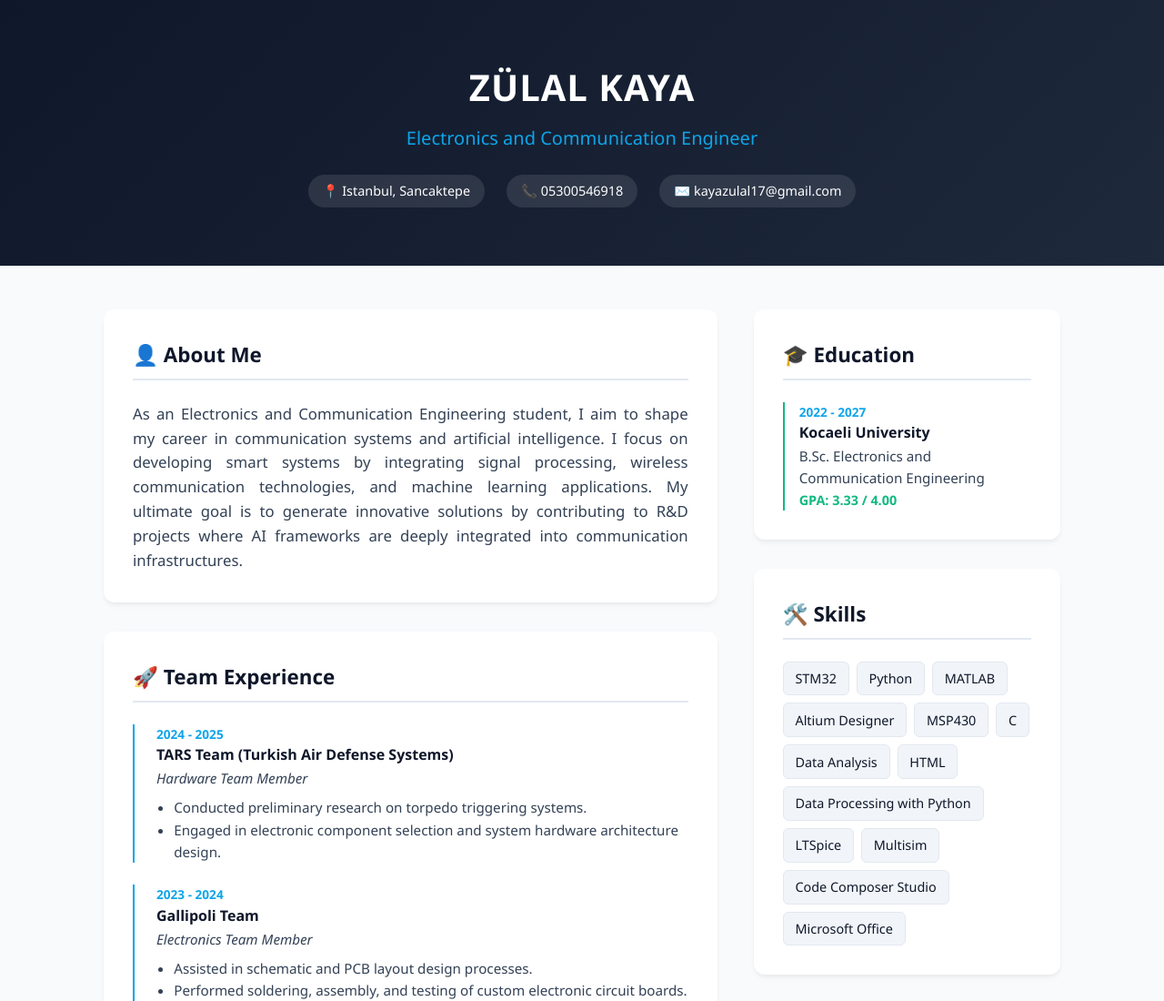
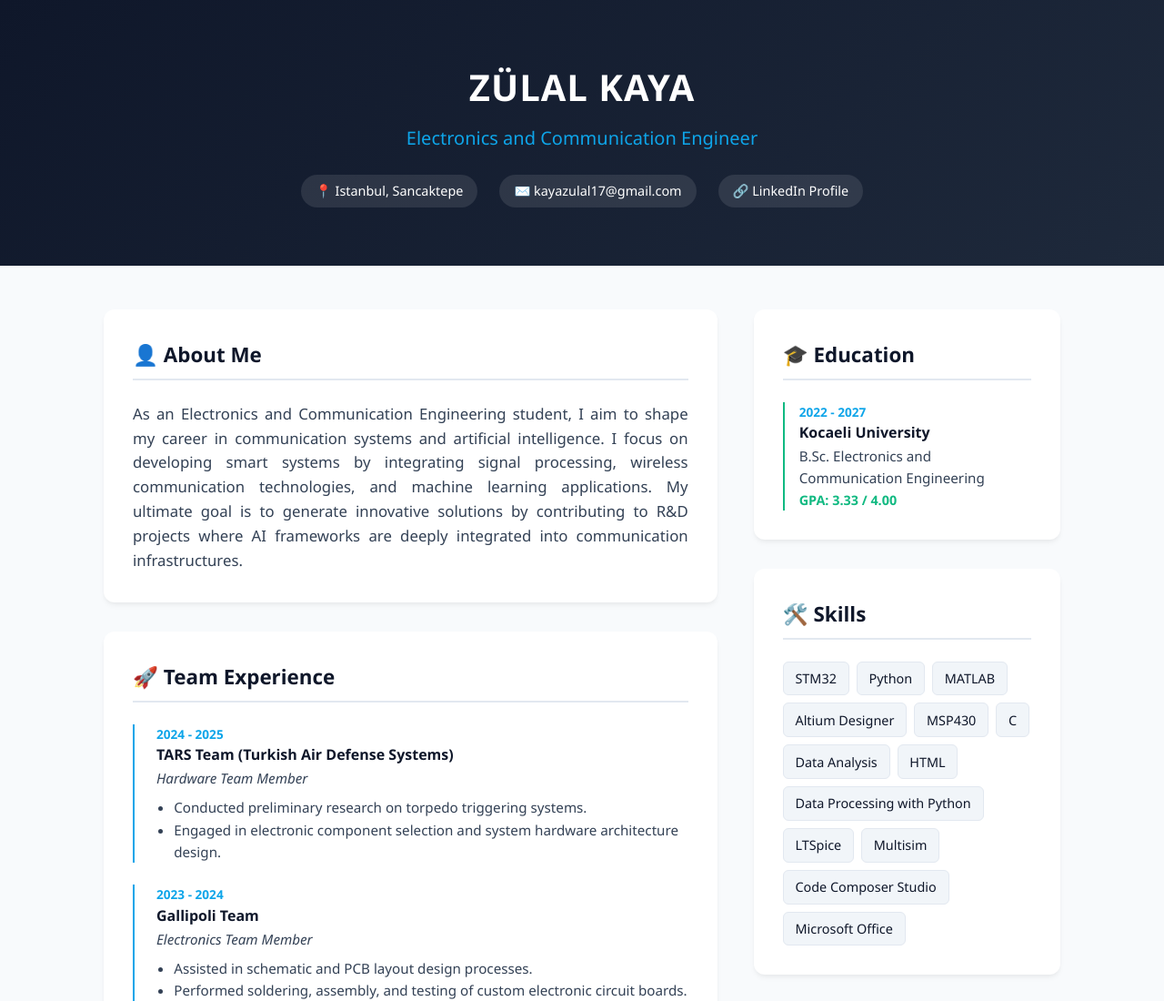
Before and after one commit to kayazulal/portfolio, a plain HTML site: page index.html in a window 1280 px wide. Shown: the top 1100 px of the page at 91% size. Drawn offline with Linux system fonts and the light colour scheme.

Commit message:
Add files via upload

```diff
--- a/index.html
+++ b/index.html
@@ -61,10 +61,17 @@
             font-size: 0.9rem;
         }
 
-        .contact-info span {
+        .contact-info span, .contact-info a {
             background: rgba(255, 255, 255, 0.1);
             padding: 0.4rem 1rem;
             border-radius: 20px;
+            color: white;
+            text-decoration: none;
+            transition: background 0.3s ease;
+        }
+
+        .contact-info a:hover {
+            background: var(--secondary-color);
         }
 
         main {
@@ -221,13 +228,14 @@
             <h2>Electronics and Communication Engineer</h2>
             <div class="contact-info">
                 <span>📍 Istanbul, Sancaktepe</span>
-                <span>📞 05300546918</span>
                 <span>✉️ kayazulal17@gmail.com</span>
+                <a href="https://www.linkedin.com/in/z%C3%BClal-kaya-278754289" target="_blank">🔗 LinkedIn Profile</a>
             </div>
         </div>
     </header>
 
     <main>
+        <!-- Left Column: About, Experience, and Projects -->
         <div class="main-content">
             <section id="about">
                 <h3>👤 About Me</h3>
@@ -291,6 +299,7 @@
             </section>
         </div>
 
+        <!-- Right Column: Education, Skills, and Certifications -->
         <div class="sidebar">
             <section id="education">
                 <h3>🎓 Education</h3>
```
